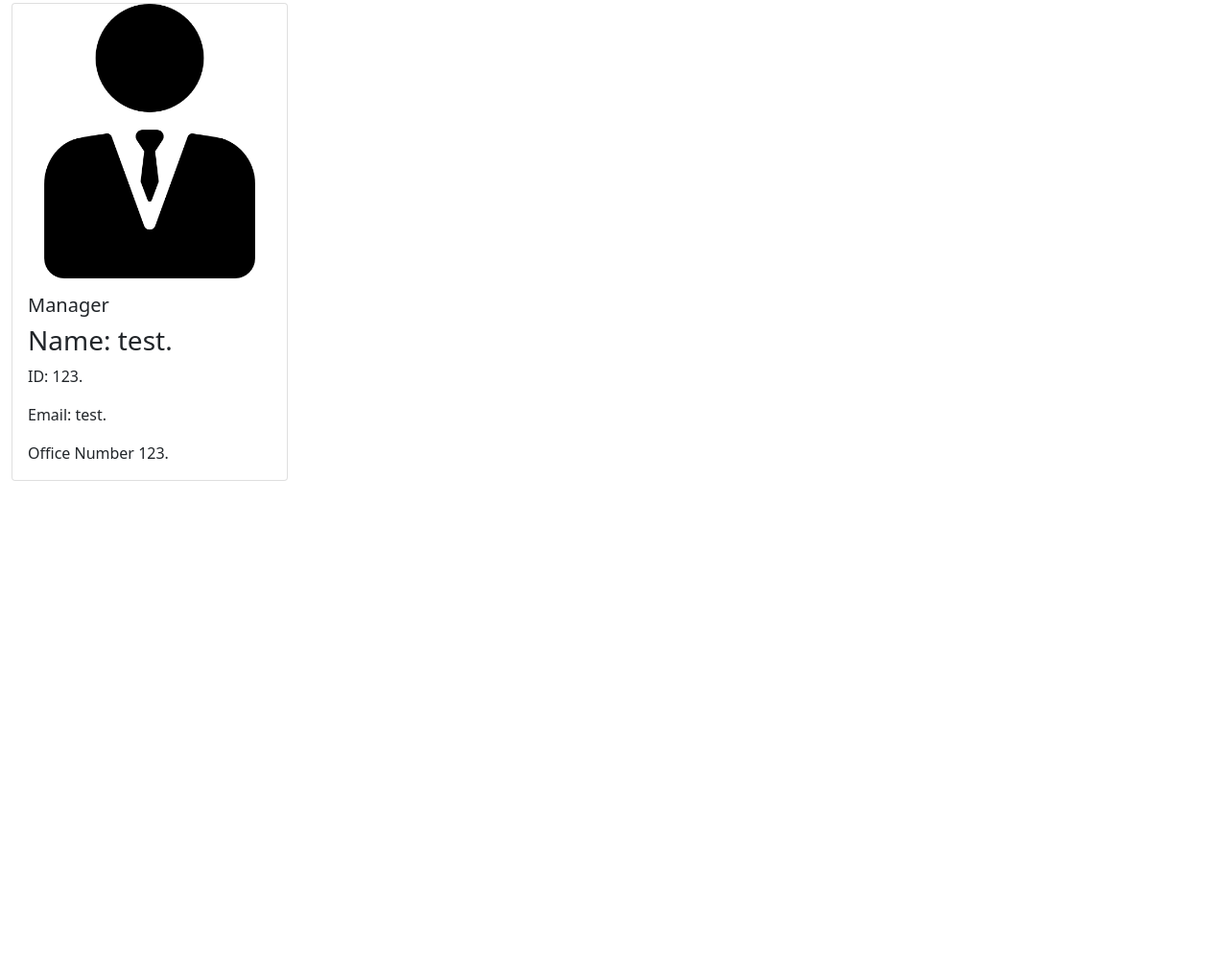
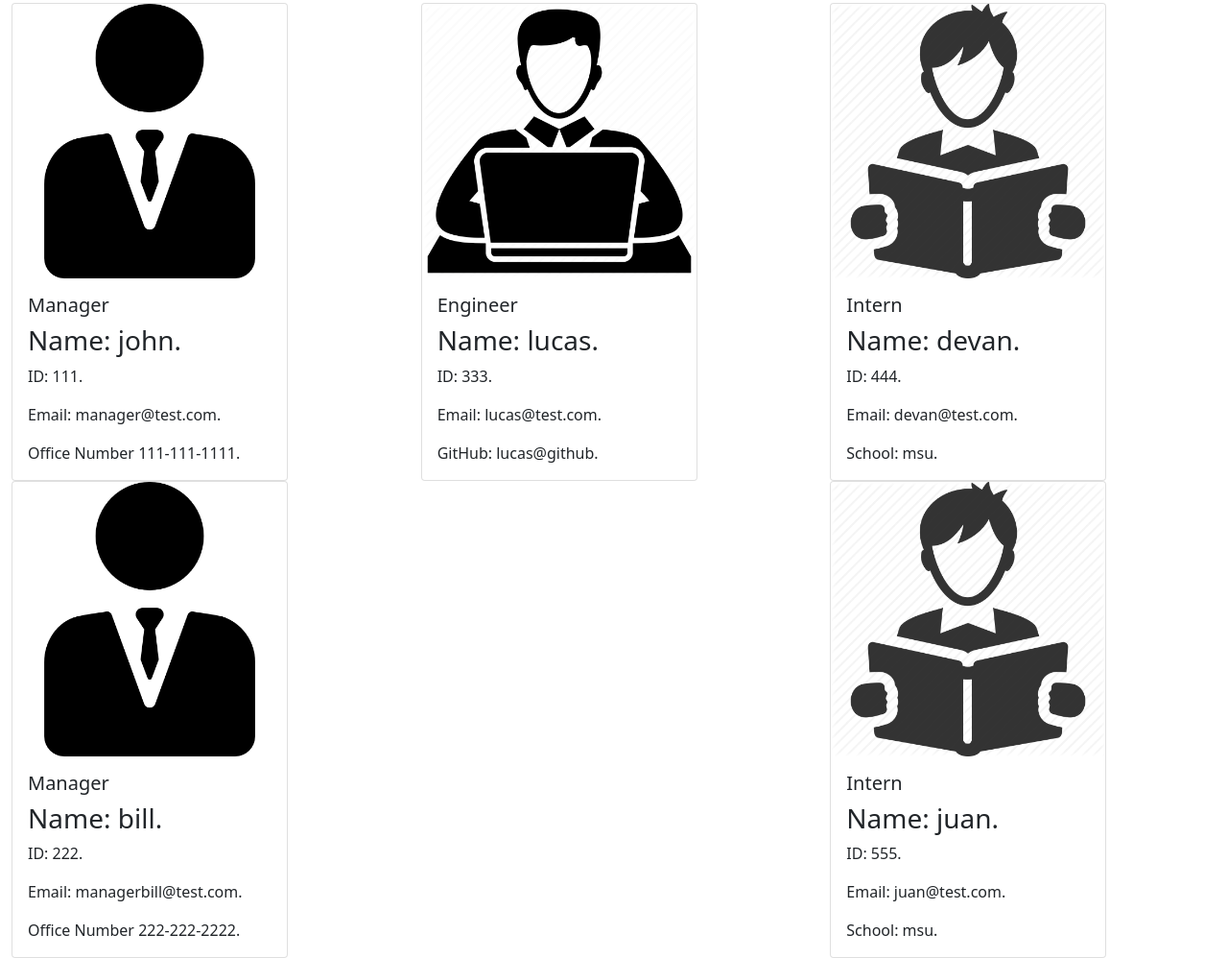
Before and after one commit to james-hardy/Team-builder, a website with bundled scripts: page index.html in a window 1280 px wide. Shown: the part 112-1110 px from the top of the page at 96% size. Before the commit the page ends 800 px from the top, so only its background shows below. Built offline with nearby package versions, Linux system fonts and the light colour scheme; files whose address does not match are found by name.

```diff
--- a/index.html
+++ b/index.html
@@ -29,10 +29,21 @@
   <img src="icons/manager-icon.png" class="card-img-top" alt="manager icon">
   <div class="card-body">
     <h5 class="card-title">Manager</h5>
-    <h3 class="card-text">Name: test.</h3>
-    <p class="card-text">ID: 123.</p>
-    <p class="card-text">Email: test.</p>
-    <p class="card-text">Office Number 123.</p>
+    <h3 class="card-text">Name: john.</h3>
+    <p class="card-text">ID: 111.</p>
+    <p class="card-text">Email: manager@test.com.</p>
+    <p class="card-text">Office Number 111-111-1111.</p>
+  </div>
+</div>
+
+    <div class="card" style="width: 18rem;">
+  <img src="icons/manager-icon.png" class="card-img-top" alt="manager icon">
+  <div class="card-body">
+    <h5 class="card-title">Manager</h5>
+    <h3 class="card-text">Name: bill.</h3>
+    <p class="card-text">ID: 222.</p>
+    <p class="card-text">Email: managerbill@test.com.</p>
+    <p class="card-text">Office Number 222-222-2222.</p>
   </div>
 </div>
 
@@ -40,9 +51,42 @@
             <div class="col-md-4">
                 <div id="engineer"></div>
 
+    <div class="card" style="width: 18rem;">
+  <img src="icons/engineer-icon.png" class="card-img-top" alt="engineer icon">
+  <div class="card-body">
+    <h5 class="card-title">Engineer</h5>
+    <h3 class="card-text">Name: lucas.</h3>
+    <p class="card-text">ID: 333.</p>
+    <p class="card-text">Email: lucas@test.com.</p>
+    <p class="card-text">GitHub: lucas@github.</p>
+  </div>
+</div>
+
             </div>
             <div class="col-md-4">
                 <div id="intern"></div>
+
+    <div class="card" style="width: 18rem;">
+  <img src="icons/intern-icon.png" class="card-img-top" alt="intern icon">
+  <div class="card-body">
+    <h5 class="card-title">Intern</h5>
+    <h3 class="card-text">Name: devan.</h3>
+    <p class="card-text">ID: 444.</p>
+    <p class="card-text">Email: devan@test.com.</p>
+    <p class="card-text">School: msu.</p>
+  </div>
+</div>
+
+    <div class="card" style="width: 18rem;">
+  <img src="icons/intern-icon.png" class="card-img-top" alt="intern icon">
+  <div class="card-body">
+    <h5 class="card-title">Intern</h5>
+    <h3 class="card-text">Name: juan.</h3>
+    <p class="card-text">ID: 555.</p>
+    <p class="card-text">Email: juan@test.com.</p>
+    <p class="card-text">School: msu.</p>
+  </div>
+</div>
 
             </div>
             <div class="col-md-4">
```
Also changed, not shown: README.md.
